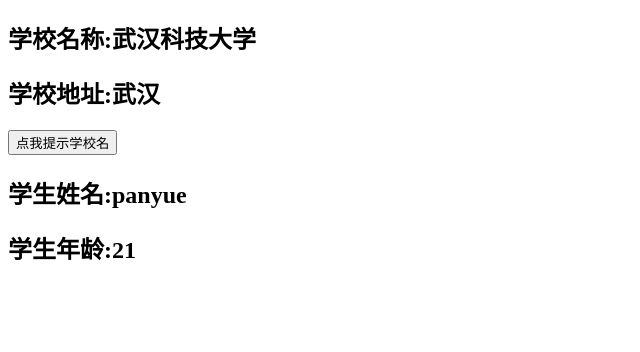
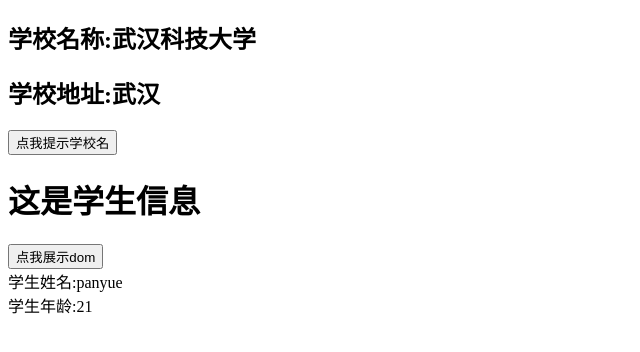
Before and after one commit to 1684838553/frontendFramework, a Vue app in the folder vue-advance/: page / in a window 1280 px wide. Shown: the top 352 px of the page, without its empty margins (0-640 px from the left). Built offline with nearby package versions, Linux system fonts and the light colour scheme.

Commit message:
ref属性

```diff
--- a/vue-advance/src/components/Student.vue
+++ b/vue-advance/src/components/Student.vue
@@ -1,7 +1,9 @@
 <template>
    <div>
-     <h2>学生姓名:{{ name }}</h2>
-     <h2>学生年龄:{{ age }}</h2>
+      <h1 v-text="msg" ref="title"></h1>
+      <button @click="showDom">点我展示dom</button>
+      <div>学生姓名:{{ name }}</div>
+      <div>学生年龄:{{ age }}</div>
    </div>
 </template>
 
@@ -12,8 +14,14 @@
     data(){
       return {
         name:'panyue',
-        age:21
+        age:21,
+        msg: "这是学生信息"
       }
-    }
+    },
+    methods: {
+      showDom() {
+        console.log(this.$refs.title)
+      }
+    },
   };
 </script>
```
Also changed, not shown: 1 other file (tests, documents, lock files or other folders).
